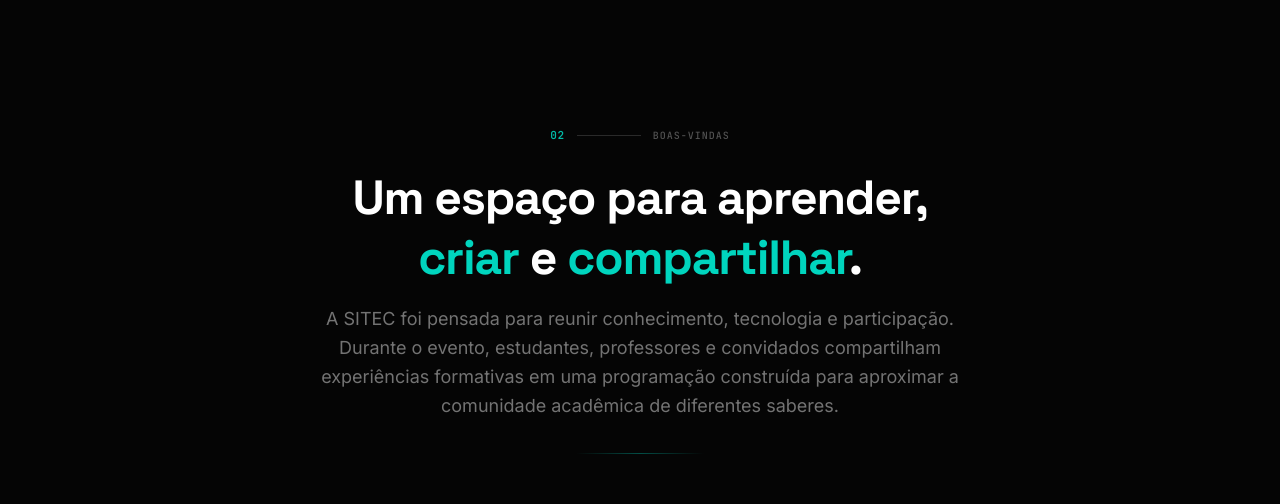
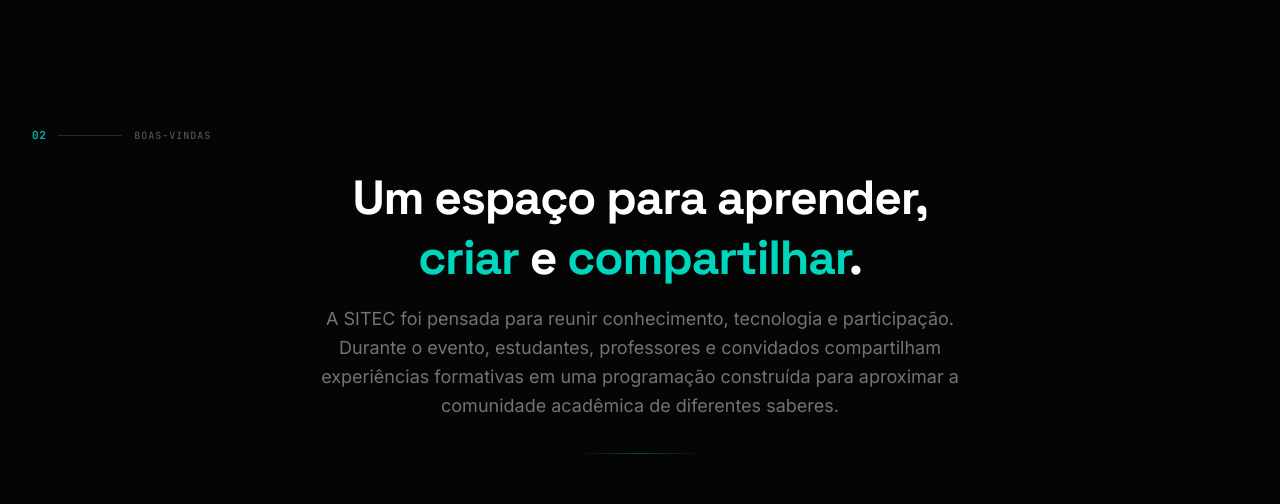
Before and after one commit to NSchrot/sage, a React (Vite) app in the folder apps/web/: page / in a window 1280 px wide. Shown: the part 709-1213 px from the top of the page. Built offline with nearby package versions, Linux system fonts and the light colour scheme.

Commit message:
fix: alinha indicadores da homepage ao hero

```diff
--- a/apps/web/src/pages/public/Homepage.tsx
+++ b/apps/web/src/pages/public/Homepage.tsx
@@ -20,8 +20,8 @@
 import { Button } from '../../components/common/Button';
 import { Navbar } from '../../components/Navbar';
 
-const SectionLabel: React.FC<{ number: string; text: string; align?: 'left' | 'center' }> = ({ number, text, align = 'left' }) => (
-  <div className={`flex items-center gap-3 mb-6 ${align === 'center' ? 'justify-center' : ''}`}>
+const SectionLabel: React.FC<{ number: string; text: string }> = ({ number, text }) => (
+  <div className="flex items-center gap-3 mb-6">
     <span className="text-[11px] font-mono font-semibold text-teal-600 dark:text-teal-500 tracking-wider">
       {number}
     </span>
@@ -218,9 +218,10 @@
 
 
       <section className="py-24 md:py-32 border-b border-neutral-200 dark:border-[#1a1a1a]">
-        <div className="max-w-4xl mx-auto px-4 text-center space-y-6">
-          <SectionLabel number="02" text="boas-vindas" align="center" />
+        <div className="max-w-7xl mx-auto px-4 sm:px-6 lg:px-8">
+          <SectionLabel number="02" text="boas-vindas" />
 
+          <div className="max-w-4xl mx-auto text-center space-y-6">
             <div className="space-y-4">
               <h2 className="text-3xl sm:text-4xl md:text-5xl font-bold text-neutral-900 dark:text-white font-display tracking-tight leading-tight">
                 Um espaço para aprender,
@@ -234,6 +235,7 @@
 
             <div className="flex justify-center pt-2">
               <div className="h-px w-32 bg-gradient-to-r from-transparent via-teal-500/40 to-transparent" />
+            </div>
           </div>
         </div>
       </section>
@@ -525,9 +527,10 @@
         <div className="absolute inset-0 bg-teal-500/[0.03] dark:bg-teal-500/[0.02]" />
         <div className="absolute inset-0 dot-grid pointer-events-none opacity-50" />
 
-        <div className="relative max-w-3xl mx-auto px-4 text-center space-y-8">
+        <div className="relative max-w-7xl mx-auto px-4 sm:px-6 lg:px-8">
           <SectionLabel number="08" text="participe" />
 
+          <div className="max-w-3xl mx-auto text-center space-y-8">
             <h2 className="text-4xl sm:text-5xl font-bold text-neutral-900 dark:text-white font-display tracking-tight leading-tight">
               Faça parte da SITEC
             </h2>
@@ -548,6 +551,7 @@
                   </Button>
                 </Link>
               )}
+            </div>
           </div>
         </div>
       </section>
```
Lines whose indentation alone changed are shown as unchanged.
